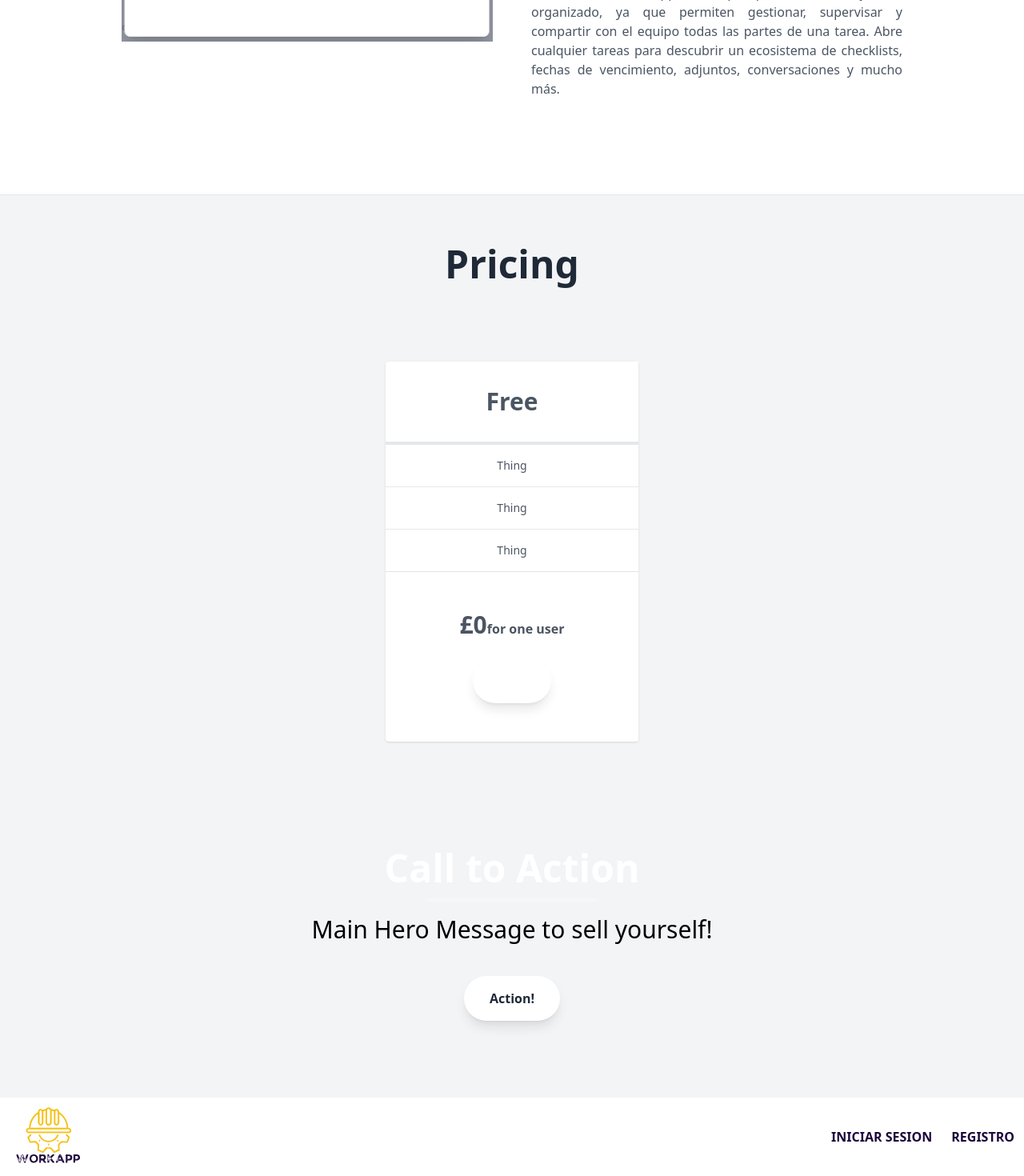
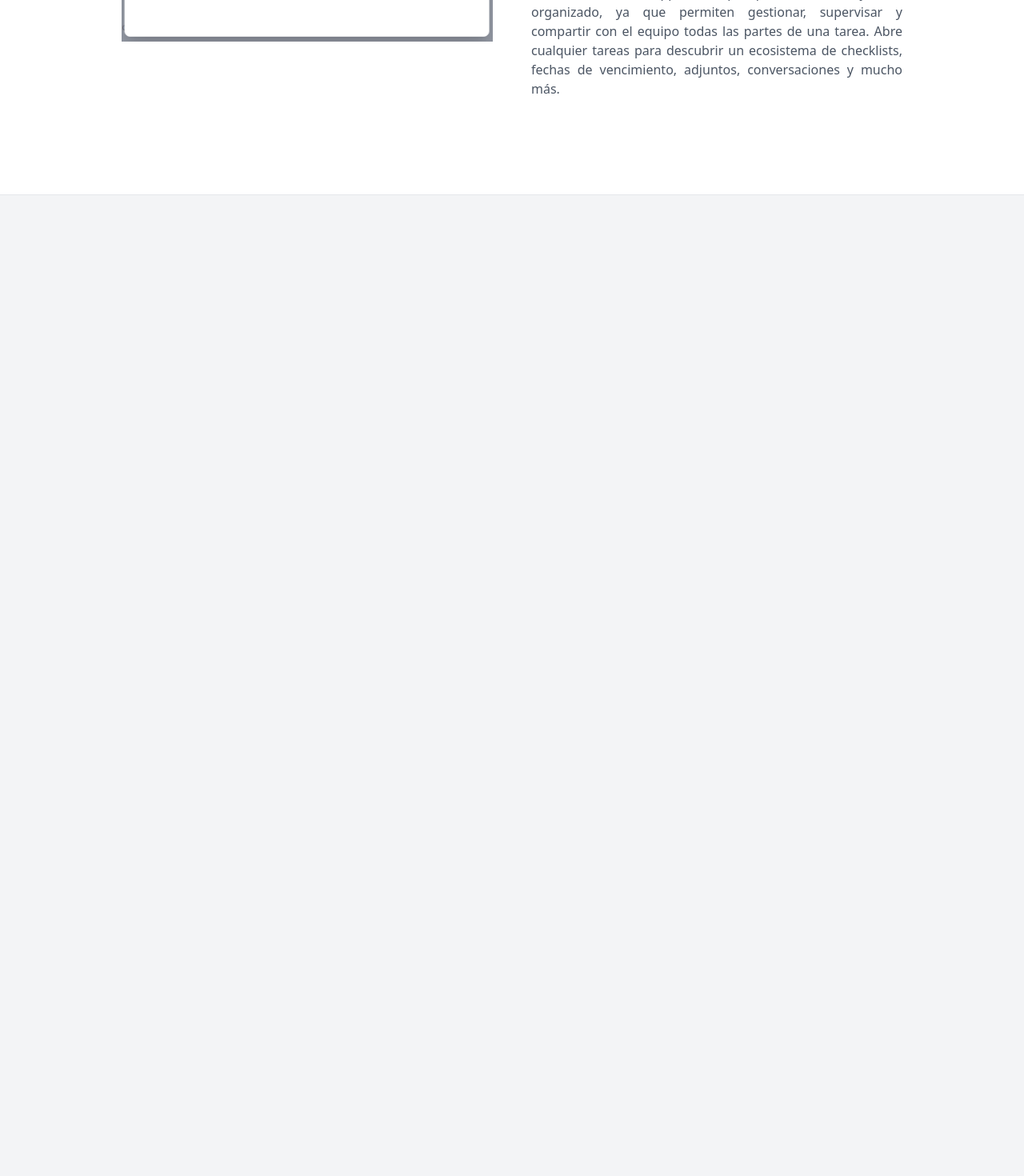
Before and after one commit to alexbastidasdev/workapp-frontend, a React (Vite) app: page / in a window 1280 px wide. Shown: the part 2095-3565 px from the top of the page at 80% size. After the commit the page ends 2339 px from the top, so only its background shows below. Built offline with nearby package versions, Linux system fonts and the light colour scheme; no server answers.

Commit message:
modificando lo ultimo

```diff
--- a/src/paginas/Home.jsx
+++ b/src/paginas/Home.jsx
@@ -84,81 +84,8 @@ const Home = () => {
                         </div>
                     </div>
                 </section>
-                <section className="bg-gray-100 py-8">
-                    <div className="container mx-auto px-2 pt-4 pb-12 text-gray-800">
-                        <h1 className="w-full my-2 text-5xl font-bold leading-tight text-center text-gray-800">
-                            Pricing
-                        </h1>
-                        <div className="w-full mb-4">
-                            <div className="h-1 mx-auto gradient w-64 opacity-25 my-0 py-0 rounded-t"></div>
-                        </div>
-                        <div className="flex flex-col sm:flex-row justify-center pt-12 my-12 sm:my-4">
-                            <div className="flex flex-col w-5/6 lg:w-1/4 mx-auto lg:mx-0 rounded-none lg:rounded-l-lg bg-white mt-4">
-                                <div className="flex-1 bg-white text-gray-600 rounded-t rounded-b-none overflow-hidden shadow">
-                                    <div className="p-8 text-3xl font-bold text-center border-b-4">
-                                        Free
-                                    </div>
-                                    <ul className="w-full text-center text-sm">
-                                        <li className="border-b py-4">Thing</li>
-                                        <li className="border-b py-4">Thing</li>
-                                        <li className="border-b py-4">Thing</li>
-                                    </ul>
-                                </div>
-                                <div className="flex-none mt-auto bg-white rounded-b rounded-t-none overflow-hidden shadow p-6">
-                                    <div className="w-full pt-6 text-3xl text-gray-600 font-bold text-center">
-                                        £0
-                                        <span className="text-base">for one user</span>
-                                    </div>
-                                    <div className="flex items-center justify-center">
-                                        <button className="mx-auto lg:mx-0 hover:underline gradient text-white font-bold rounded-full my-6 py-4 px-8 shadow-lg focus:outline-none focus:shadow-outline transform transition hover:scale-105 duration-300 ease-in-out">
-                                           hola
-                                        </button>
-                                    </div>
-                                </div>
-                            </div>
 
-                        </div>
-                    </div>
-                </section>
 
-                <section className="container mx-auto text-center py-6 mb-12">
-                    <h1 className="w-full my-2 text-5xl font-bold leading-tight text-center text-white">
-                        Call to Action
-                    </h1>
-                    <div className="w-full mb-4">
-                        <div className="h-1 mx-auto bg-white w-1/6 opacity-25 my-0 py-0 rounded-t"></div>
-                    </div>
-                    <h3 className="my-4 text-3xl leading-tight">
-                        Main Hero Message to sell yourself!
-                    </h3>
-                    <button className="mx-auto lg:mx-0 hover:underline bg-white text-gray-800 font-bold rounded-full my-6 py-4 px-8 shadow-lg focus:outline-none focus:shadow-outline transform transition hover:scale-105 duration-300 ease-in-out">
-                        Action!
-                    </button>
-                </section>
-
-                <footer className="bg-white py-3 px-3">
-                    <div className="md:flex md:justify-between">
-
-                        <Link to="/">
-                            <img src="../logotipo.svg" alt="logotipo" className="px-2 pb-1 w-24" />
-                        </Link>
-
-                        <div className='flex flex-col md:flex-row items-center gap-6'>
-
-                            <Link
-                                to="/auth"
-                                className='font-bold uppercase text-[#1B053B] hover:text-[#F5C116]'
-                            >Iniciar Sesion</Link>
-
-                            <Link
-                                to="/auth/registrar"
-                                className='font-bold uppercase text-[#1B053B] hover:text-[#F5C116]'
-                            >Registro</Link>
-
-                        </div>
-                    </div>
-
-                </footer>
 
             </div>
 
```
